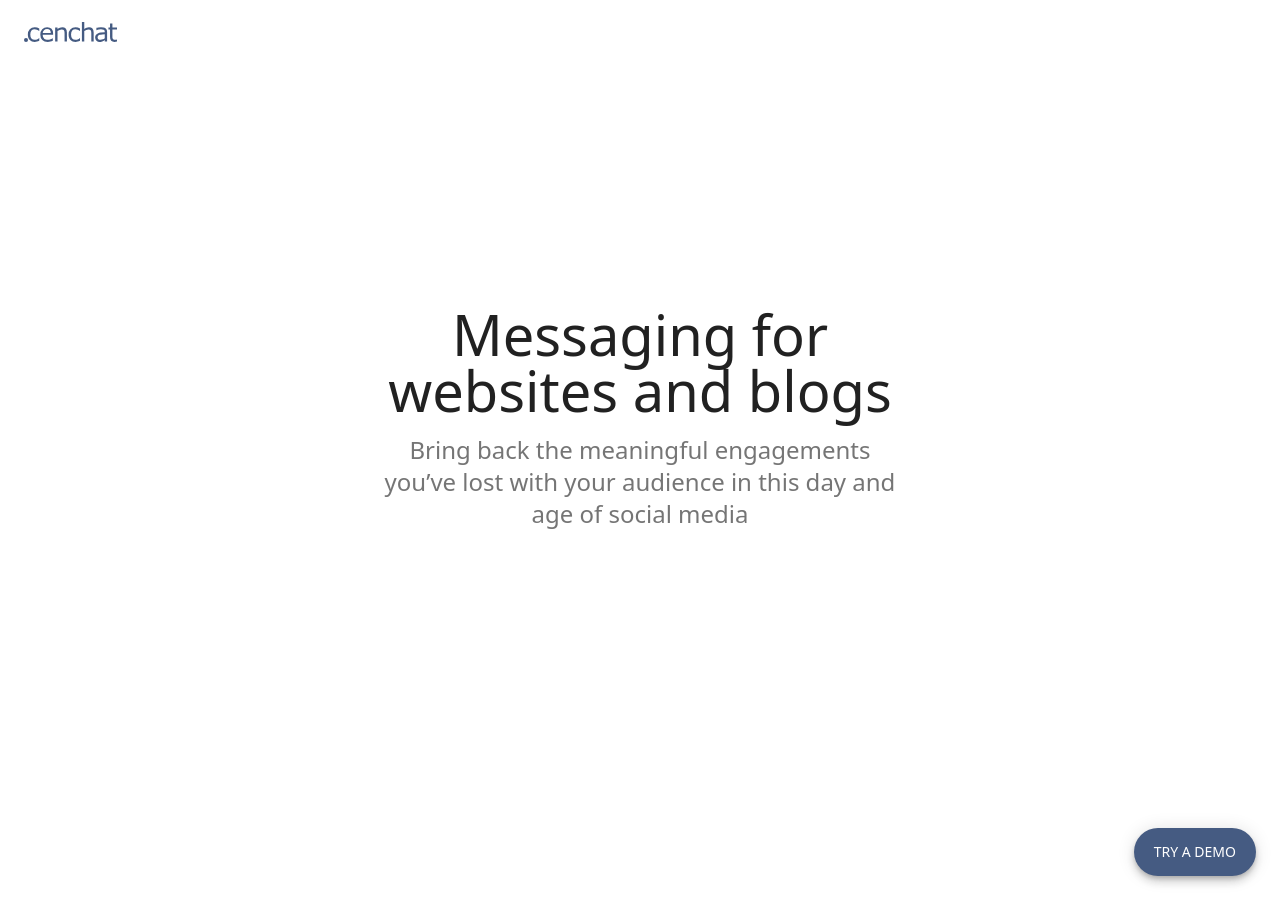
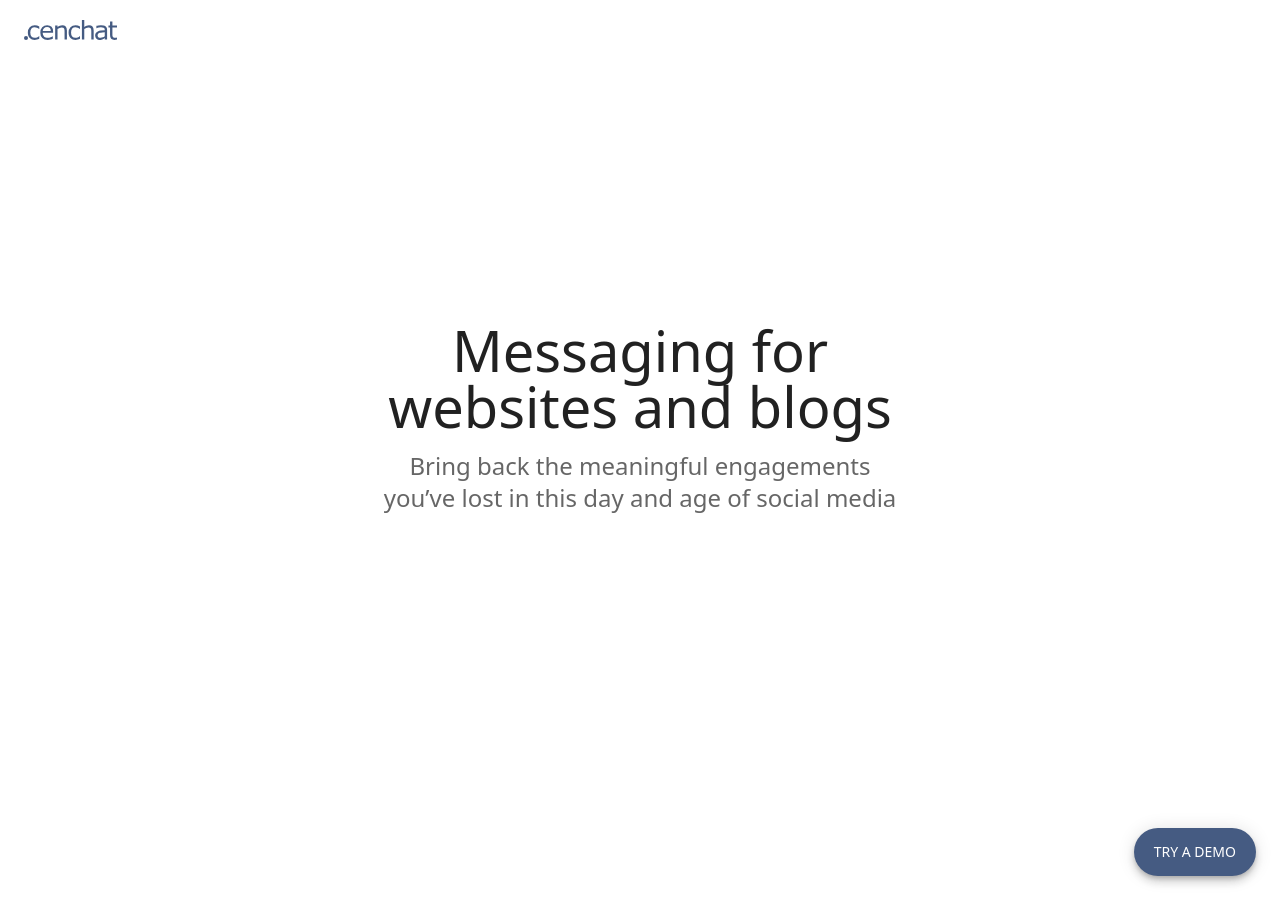
Before and after one commit to cenchat/cenchat.github.io, a Jekyll site: the page built from index.md, in a window 1280 px wide. Built offline with Jekyll 4.4.1, drawn with Linux system fonts in a browser that asks for light colours; a script that is not in the unit is left out; our own code applies the rules of GitHub Pages for plain Markdown files.

```diff
--- a/_config.yml
+++ b/_config.yml
@@ -15,7 +15,7 @@
 # in the templates via {{ site.myvariable }}.
 title: Cenchat - messaging for websites and blogs
 description: >- # this means to ignore newlines until "baseurl:"
-  Bring back the meaningful engagements you've lost with your audience in this day and age of social media
+  Bring back the meaningful engagements you've lost in this day and age of social media
 baseurl: "" # the subpath of your site, e.g. /blog
 url: "https://cenchat.com" # the base hostname & protocol for your site, e.g. http://example.com
 logo: https://firebasestorage.googleapis.com/v0/b/cenchat-app.appspot.com/o/assets%2Fimages%2Flogos%2Fcenchat-wordmark-wob-1200.png?alt=media&token=60d29c99-660c-43a2-a643-ec45eacd9876
--- a/_includes/header.html
+++ b/_includes/header.html
@@ -1,3 +1,5 @@
 <header class="layout__header">
-  {%- include wordmark-logo.html -%}
+  <a href="https://cenchat.com">
+    {%- include wordmark-logo.html -%}
+  </a>
 </header>
--- a/_layouts/default.html
+++ b/_layouts/default.html
@@ -5,7 +5,7 @@
   <body class="layout">
     {%- include header.html -%}
 
-    <main class="layout__main">
+    <main>
       {{ content }}
     </main>
 
--- a/assets/cenchat.css
+++ b/assets/cenchat.css
@@ -1,185 +1,7 @@
-*,
-*::before,
-*::after {
-  box-sizing: border-box;
-}
-
-html {
-  font-family: system-ui, -apple-system, BlinkMacSystemFont, Segoe UI, Roboto, Oxygen, Ubuntu, Cantarell, Fira Sans, Droid Sans, Helvetica Neue;
-  -webkit-tap-highlight-color: rgba(0, 0, 0, 0);
-}
-
-/**
- * Remove appearance for Safari
- */
-input,
-textarea {
-  -webkit-appearance: none;
-}
-
-/**
- * Remove appearance for Firefox and Webkit/Blink browsers
- */
-select {
-  -moz-appearance: none;
-  -webkit-appearance: none;
-}
-
-/**
- * Reset Segoe UI font to include font-weight 500 for Firefox
- */
-@font-face {
-  font-family: "Segoe UI";
-  font-weight: 300;
-  src: local("Segoe UI Light");
-}
-
-@font-face {
-  font-family: "Segoe UI";
-  font-weight: 400;
-  src: local("Segoe UI");
-}
-
-@font-face {
-  font-family: "Segoe UI";
-  font-weight: 500;
-  src: local("Segoe UI Semibold");
-}
-
-@font-face {
-  font-family: "Segoe UI";
-  font-style: italic;
-  font-weight: 400;
-  src: local("Segoe UI Italic");
-}
-
-.layout {
-  padding-top: 56px;
-}
-
-@media (min-width: 960px) {
-  .layout {
-    padding-top: 64px;
-  }
-}
-
-.layout__header {
-  position: fixed;
-  top: 0;
-  right: 0;
-  bottom: 0;
-  left: 0;
-  display: flex;
-  align-items: center;
-  height: 56px;
-  padding: 10px;
-  background-color: #fff;
-  opacity: 0;
-  animation-name: fade-in;
-  animation-duration: 800ms;
-  animation-delay: 200ms;
-  animation-timing-function: cubic-bezier(0, 0, 0.2, 1);
-  animation-fill-mode: forwards;
-}
-
-@media (min-width: 960px) {
-  .layout__header {
-    height: 64px;
-    padding: 18px;
-  }
-}
-
-.layout__header svg {
-  width: auto;
-  height: 20px;
-  padding-left: 6px;
-  fill: #455b82;
-}
-
-.marketing {
-  padding: 56px 16px;
-  margin-right: auto;
-  margin-left: auto;
-}
-
-@media (min-width: 960px) {
-  .marketing {
-    display: flex;
-    flex-direction: column;
-    height: calc(100vh - 192px);
-    justify-content: center;
-    max-width: 568px;
-    padding: 64px 24px;
-    margin-right: auto;
-    margin-left: auto;
-  }
-}
-
-.marketing__title {
-  margin-top: 0;
-  margin-bottom: 16px;
-  font-size: 3.5rem;
-  font-weight: 300;
-  line-height: 3.5rem;
-  color: rgba(0, 0, 0, 0.87);
-  text-align: center;
-  opacity: 0;
-  animation-name: fade-in;
-  animation-duration: 800ms;
-  animation-delay: 300ms;
-  animation-timing-function: cubic-bezier(0, 0, 0.2, 1);
-  animation-fill-mode: forwards;
-}
-
-.marketing__subtitle {
-  margin-top: 0;
-  margin-bottom: 0;
-  font-size: 1.5rem;
-  font-weight: 300;
-  line-height: 2rem;
-  color: rgba(0, 0, 0, 0.54);
-  text-align: center;
-  opacity: 0;
-  animation-name: fade-in;
-  animation-duration: 800ms;
-  animation-delay: 300ms;
-  animation-timing-function: cubic-bezier(0, 0, 0.2, 1);
-  animation-fill-mode: forwards;
-}
-
-.marketing__demo-button {
-  position: fixed;
-  right: 16px;
-  bottom: 16px;
-  z-index: 600;
-  display: flex;
-  align-items: center;
-  justify-content: center;
-  padding: 12px 20px;
-  height: 48px;
-  font-size: 0.875rem;
-  font-weight: 500;
-  color: #fff;
-  text-align: center;
-  text-transform: uppercase;
-  background-color: #455b82;
-  border: none;
-  border-radius: 32px;
-  box-shadow: 0 3px 5px -1px rgba(0, 0, 0, 0.2), 0 6px 10px 0 rgba(0, 0, 0, 0.14), 0 1px 18px 0 rgba(0, 0, 0, 0.12);
-  opacity: 0;
-  animation-name: fade-in;
-  animation-duration: 800ms;
-  animation-delay: 400ms;
-  animation-timing-function: cubic-bezier(0, 0, 0.2, 1);
-  animation-fill-mode: forwards;
-}
-
-@media (min-width: 960px) {
-  .marketing__demo-button {
-    right: 24px;
-    bottom: 24px;
-  }
-}
+@import "layout.css";
+@import "marketing.css";
+@import "post.css";
+@import "resets.css";
 
 @keyframes fade-in {
   0% {
--- /dev/null
+++ b/assets/layout.css
@@ -0,0 +1,42 @@
+.layout {
+  padding-top: 56px;
+}
+
+@media (min-width: 960px) {
+  .layout {
+    padding-top: 64px;
+  }
+}
+
+.layout__header {
+  position: fixed;
+  top: 0;
+  right: 0;
+  bottom: 0;
+  left: 0;
+  display: flex;
+  align-items: center;
+  height: 56px;
+  padding: 10px;
+  background-color: #fff;
+  opacity: 0;
+  animation-name: fade-in;
+  animation-duration: 800ms;
+  animation-delay: 200ms;
+  animation-timing-function: cubic-bezier(0, 0, 0.2, 1);
+  animation-fill-mode: forwards;
+}
+
+@media (min-width: 960px) {
+  .layout__header {
+    height: 64px;
+    padding: 18px;
+  }
+}
+
+.layout__header svg {
+  width: auto;
+  height: 20px;
+  padding-left: 6px;
+  fill: #455b82;
+}
--- /dev/null
+++ b/assets/marketing.css
@@ -0,0 +1,84 @@
+.marketing {
+  padding: 56px 16px;
+  margin-right: auto;
+  margin-left: auto;
+}
+
+@media (min-width: 960px) {
+  .marketing {
+    display: flex;
+    flex-direction: column;
+    height: calc(100vh - 192px);
+    justify-content: center;
+    max-width: 568px;
+    padding: 64px 24px;
+    margin-right: auto;
+    margin-left: auto;
+  }
+}
+
+.marketing__title {
+  margin-top: 0;
+  margin-bottom: 16px;
+  font-size: 3.5rem;
+  font-weight: 300;
+  line-height: 3.5rem;
+  color: rgba(0, 0, 0, 0.87);
+  text-align: center;
+  opacity: 0;
+  animation-name: fade-in;
+  animation-duration: 800ms;
+  animation-delay: 300ms;
+  animation-timing-function: cubic-bezier(0, 0, 0.2, 1);
+  animation-fill-mode: forwards;
+}
+
+.marketing__subtitle {
+  margin-top: 0;
+  margin-bottom: 0;
+  font-size: 1.5rem;
+  font-weight: 300;
+  line-height: 2rem;
+  color: rgba(0, 0, 0, 0.6);
+  text-align: center;
+  opacity: 0;
+  animation-name: fade-in;
+  animation-duration: 800ms;
+  animation-delay: 300ms;
+  animation-timing-function: cubic-bezier(0, 0, 0.2, 1);
+  animation-fill-mode: forwards;
+}
+
+.marketing__demo-button {
+  position: fixed;
+  right: 16px;
+  bottom: 16px;
+  z-index: 600;
+  display: flex;
+  align-items: center;
+  justify-content: center;
+  padding: 12px 20px;
+  height: 48px;
+  font-size: 0.875rem;
+  font-weight: 500;
+  color: #fff;
+  text-align: center;
+  text-transform: uppercase;
+  background-color: #455b82;
+  border: none;
+  border-radius: 32px;
+  box-shadow: 0 3px 5px -1px rgba(0, 0, 0, 0.2), 0 6px 10px 0 rgba(0, 0, 0, 0.14), 0 1px 18px 0 rgba(0, 0, 0, 0.12);
+  opacity: 0;
+  animation-name: fade-in;
+  animation-duration: 800ms;
+  animation-delay: 400ms;
+  animation-timing-function: cubic-bezier(0, 0, 0.2, 1);
+  animation-fill-mode: forwards;
+}
+
+@media (min-width: 960px) {
+  .marketing__demo-button {
+    right: 24px;
+    bottom: 24px;
+  }
+}
--- /dev/null
+++ b/assets/post.css
@@ -0,0 +1,40 @@
+.post {
+  padding: 16px;
+  opacity: 0;
+  animation-name: fade-in;
+  animation-duration: 800ms;
+  animation-delay: 300ms;
+  animation-timing-function: cubic-bezier(0, 0, 0.2, 1);
+  animation-fill-mode: forwards;
+}
+
+@media (min-width: 960px) {
+  .post {
+    max-width: 740px;
+    margin-right: auto;
+    margin-left: auto;
+  }
+}
+
+.post h1 {
+  font-size: 2.125rem;
+  font-weight: 400;
+  line-height: 2.5rem;
+}
+
+.post h2 {
+  font-size: 1.25rem;
+  font-weight: 500;
+  line-height: 2rem;
+}
+
+.post p,
+.post li {
+  font-size: 1rem;
+  font-weight: 400;
+  line-height: 1.5rem;
+}
+
+.post ul {
+  padding-left: 32px;
+}
--- /dev/null
+++ b/assets/resets.css
@@ -0,0 +1,54 @@
+*,
+*::before,
+*::after {
+  box-sizing: border-box;
+}
+
+html {
+  font-family: system-ui, -apple-system, BlinkMacSystemFont, Segoe UI, Roboto, Oxygen, Ubuntu, Cantarell, Fira Sans, Droid Sans, Helvetica Neue;
+  -webkit-tap-highlight-color: rgba(0, 0, 0, 0);
+}
+
+/**
+ * Remove appearance for Safari
+ */
+input,
+textarea {
+  -webkit-appearance: none;
+}
+
+/**
+ * Remove appearance for Firefox and Webkit/Blink browsers
+ */
+select {
+  -moz-appearance: none;
+  -webkit-appearance: none;
+}
+
+/**
+ * Reset Segoe UI font to include font-weight 500 for Firefox
+ */
+@font-face {
+  font-family: "Segoe UI";
+  font-weight: 300;
+  src: local("Segoe UI Light");
+}
+
+@font-face {
+  font-family: "Segoe UI";
+  font-weight: 400;
+  src: local("Segoe UI");
+}
+
+@font-face {
+  font-family: "Segoe UI";
+  font-weight: 500;
+  src: local("Segoe UI Semibold");
+}
+
+@font-face {
+  font-family: "Segoe UI";
+  font-style: italic;
+  font-weight: 400;
+  src: local("Segoe UI Italic");
+}
```
Also changed, not shown: _layouts/post.html (added, +7 -0 lines), policies/privacy.md (added, +66 -0 lines), policies/rules.md (added, +91 -0 lines), policies/terms.md (added, +71 -0 lines).
